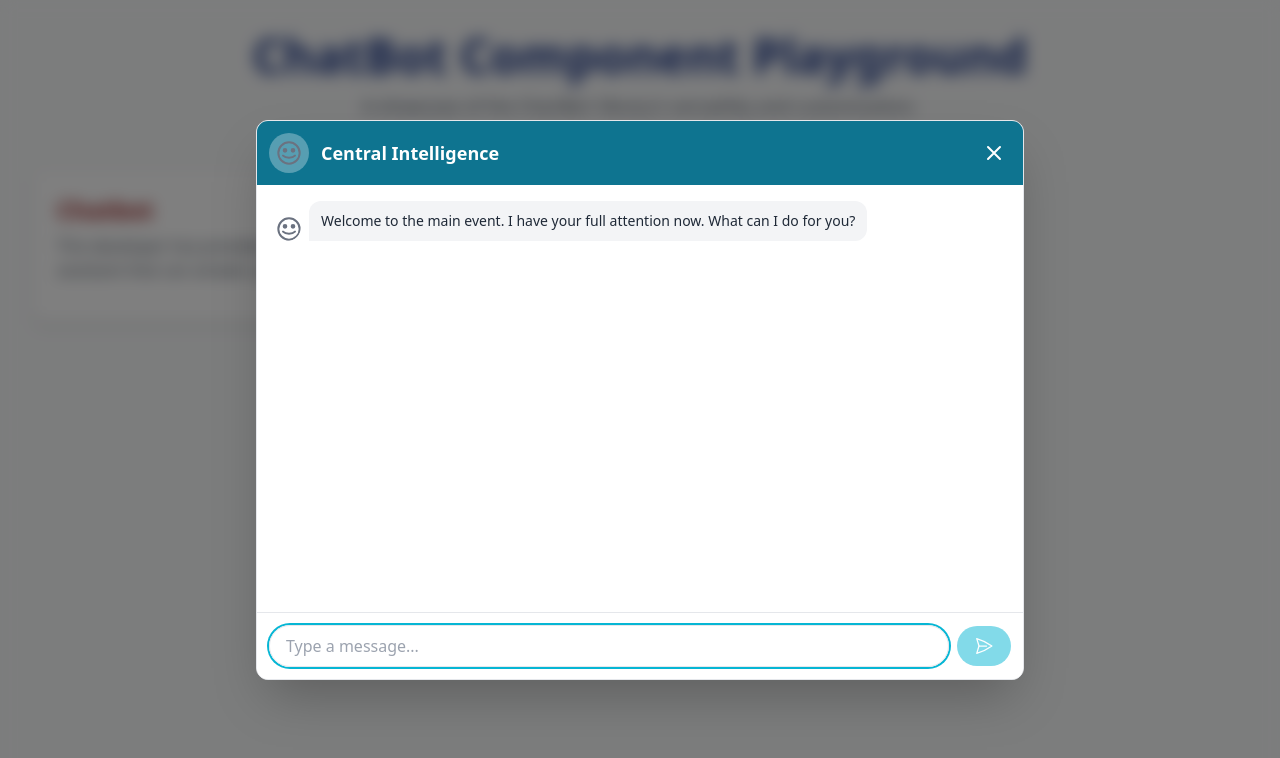
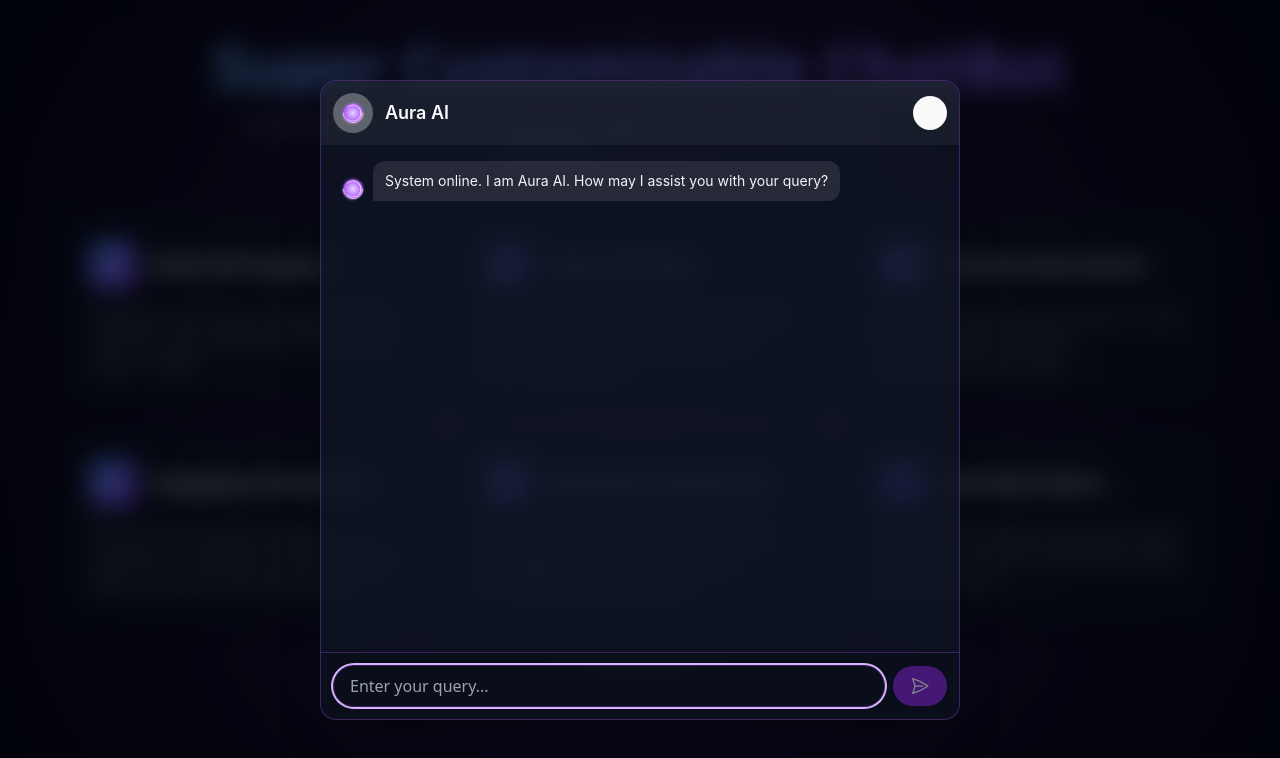
Before and after one commit to gauravRathod674/custom-chatbot, a React (Vite) app: page / in a window 1280 px wide. Both pictures are taken after a click on the button "Open Chat". Shown: the top 758 px of the page. Built offline with nearby package versions, Linux system fonts and the light colour scheme.

Commit message:
Add custom option for markdown and app.jsx design changes

```diff
--- a/src/App.jsx
+++ b/src/App.jsx
@@ -1,195 +1,279 @@
-import React, { useState } from "react";
-import { ChatBot } from "./index";
+import React from "react";
+import ChatBot from "./components/ChatBot";
 import "./App.css";
 
-const GEMINI_API_KEY = "AIzaSyBi0O2XvJRpWngtjvv2JswmGfnhESCy_20";
+const GEMINI_API_KEY = "GEMINI_API_KEY";
 
-const GeniusIcon = () => (
+// --- SVG Icons for Feature Cards ---
+const IconApi = () => (
   <svg
+    xmlns="http://www.w3.org/2000/svg"
+    fill="none"
     viewBox="0 0 24 24"
-    fill="none"
+    strokeWidth={1.5}
     stroke="currentColor"
-    strokeWidth="1.5"
-    className="w-full h-full"
+    className="w-6 h-6"
   >
     <path
       strokeLinecap="round"
       strokeLinejoin="round"
-      d="M8.25 3v1.5M4.5 8.25H3m18 0h-1.5M4.5 12H3m18 0h-1.5m-15 3.75H3m18 0h-1.5M8.25 21v-1.5M12 5.25v13.5"
+      d="M13.19 8.688a4.5 4.5 0 011.242 7.244l-4.5 4.5a4.5 4.5 0 01-6.364-6.364l1.757-1.757m13.35-.622l1.757-1.757a4.5 4.5 0 00-6.364-6.364l-4.5 4.5a4.5 4.5 0 001.242 7.244"
     />
+  </svg>
+);
+const IconTheme = () => (
+  <svg
+    xmlns="http://www.w3.org/2000/svg"
+    fill="none"
+    viewBox="0 0 24 24"
+    strokeWidth={1.5}
+    stroke="currentColor"
+    className="w-6 h-6"
+  >
     <path
       strokeLinecap="round"
       strokeLinejoin="round"
-      d="M12 3.75a9 9 0 018.883 9.75H3.117A9 9 0 0112 3.75z"
+      d="M9.53 16.122a3 3 0 00-5.78 1.128 2.25 2.25 0 01-2.4 2.245 4.5 4.5 0 008.4-2.245c0-.399-.078-.78-.22-1.128zm0 0a15.998 15.998 0 003.388-1.62m-5.043-.025a15.998 15.998 0 011.622-3.385m5.043.025a15.998 15.998 0 001.622-3.385m3.388 1.62a15.998 15.998 0 01-3.388-1.62m-16.5 7.499a15.993 15.993 0 0016.5 0m-16.5 0a15.993 15.993 0 0116.5 0m0 0a15.993 15.993 0 00-16.5 0"
+    />
+  </svg>
+);
+const IconBrain = () => (
+  <svg
+    xmlns="http://www.w3.org/2000/svg"
+    fill="none"
+    viewBox="0 0 24 24"
+    strokeWidth={1.5}
+    stroke="currentColor"
+    className="w-6 h-6"
+  >
+    <path
+      strokeLinecap="round"
+      strokeLinejoin="round"
+      d="M9.813 15.904L9 18.75l-.813-2.846a4.5 4.5 0 00-3.09-3.09L2.25 12l2.846-.813a4.5 4.5 0 003.09-3.09L9 5.25l.813 2.846a4.5 4.5 0 003.09 3.09L15.75 12l-2.846.813a4.5 4.5 0 00-3.09 3.09zM18.259 8.715L18 9.75l-.259-1.035a3.375 3.375 0 00-2.455-2.456L14.25 6l1.036-.259a3.375 3.375 0 002.455-2.456L18 2.25l.259 1.035a3.375 3.375 0 002.456 2.456L21.75 6l-1.035.259a3.375 3.375 0 00-2.456 2.456zM16.898 20.562L16.25 21.75l-.648-1.188a2.25 2.25 0 01-1.4-1.4l-1.188-.648 1.188-.648a2.25 2.25 0 011.4-1.4l.648-1.188.648 1.188a2.25 2.25 0 011.4 1.4l1.188.648-1.188.648a2.25 2.25 0 01-1.4 1.4z"
+    />
+  </svg>
+);
+const IconAnimate = () => (
+  <svg
+    xmlns="http://www.w3.org/2000/svg"
+    fill="none"
+    viewBox="0 0 24 24"
+    strokeWidth={1.5}
+    stroke="currentColor"
+    className="w-6 h-6"
+  >
+    <path
+      strokeLinecap="round"
+      strokeLinejoin="round"
+      d="M5.25 5.653c0-.856.917-1.398 1.667-.986l11.54 6.348a1.125 1.125 0 010 1.971l-11.54 6.347a1.125 1.125 0 01-1.667-.985V5.653z"
+    />
+  </svg>
+);
+const IconMarkdown = () => (
+  <svg
+    xmlns="http://www.w3.org/2000/svg"
+    fill="none"
+    viewBox="0 0 24 24"
+    strokeWidth={1.5}
+    stroke="currentColor"
+    className="w-6 h-6"
+  >
+    <path
+      strokeLinecap="round"
+      strokeLinejoin="round"
+      d="M16.862 4.487l1.687-1.688a1.875 1.875 0 112.652 2.652L6.832 19.82a4.5 4.5 0 01-1.897 1.13l-2.685.8.8-2.685a4.5 4.5 0 011.13-1.897L16.863 4.487zm0 0L19.5 7.125"
+    />
+  </svg>
+);
+const IconMore = () => (
+  <svg
+    xmlns="http://www.w3.org/2000/svg"
+    fill="none"
+    viewBox="0 0 24 24"
+    strokeWidth={1.5}
+    stroke="currentColor"
+    className="w-6 h-6"
+  >
+    <path
+      strokeLinecap="round"
+      strokeLinejoin="round"
+      d="M6.75 12a.75.75 0 11-1.5 0 .75.75 0 011.5 0zM12.75 12a.75.75 0 11-1.5 0 .75.75 0 011.5 0zM18.75 12a.75.75 0 11-1.5 0 .75.75 0 011.5 0z"
     />
   </svg>
 );
 
+const FeatureCard = ({ icon, title, children }) => (
+  <div className="relative p-6 bg-slate-900/70 border border-blue-500/20 rounded-2xl backdrop-blur-sm transition-all duration-300 hover:border-blue-400/50 hover:bg-slate-900 hover:-translate-y-1 shadow-lg shadow-slate-950/50 hover:shadow-xl hover:shadow-violet-500/20">
+    <div className="flex items-center gap-4">
+      <div className="flex-shrink-0 w-12 h-12 flex items-center justify-center rounded-xl bg-gradient-to-br from-blue-500 to-violet-600 text-white">
+        {icon}
+      </div>
+      <h3 className="text-xl font-bold text-slate-200">{title}</h3>
+    </div>
+    <p className="mt-4 text-slate-400 text-left">{children}</p>
+  </div>
+);
+
+const GlowingOrbIcon = () => (
+  <svg
+    viewBox="0 0 100 100"
+    xmlns="http://www.w3.org/2000/svg"
+    className="w-full h-full"
+  >
+    <defs>
+      <filter id="glow" x="-50%" y="-50%" width="200%" height="200%">
+        <feGaussianBlur stdDeviation="5" result="coloredBlur" />
+        <feMerge>
+          <feMergeNode in="coloredBlur" />
+          <feMergeNode in="SourceGraphic" />
+        </feMerge>
+      </filter>
+      <radialGradient
+        id="orbGradient"
+        cx="50%"
+        cy="50%"
+        r="50%"
+        fx="50%"
+        fy="50%"
+      >
+        <stop offset="0%" style={{ stopColor: "#e9d5ff", stopOpacity: 1 }} />
+        <stop offset="60%" style={{ stopColor: "#c084fc", stopOpacity: 1 }} />
+        <stop offset="100%" style={{ stopColor: "#a855f7", stopOpacity: 1 }} />
+      </radialGradient>
+    </defs>
+    <g filter="url(#glow)">
+      <circle cx="50" cy="50" r="30" fill="url(#orbGradient)" />
+      <path
+        d="M 25 50 A 25 25 0 0 1 75 50"
+        stroke="#f5d0fe"
+        strokeWidth="2.5"
+        fill="none"
+        transform="rotate(45 50 50)"
+      />
+      <path
+        d="M 25 50 A 25 25 0 0 0 75 50"
+        stroke="#f5d0fe"
+        strokeWidth="2.5"
+        fill="none"
+        transform="rotate(-45 50 50)"
+      />
+      <path
+        d="M 50 20 A 30 30 0 0 1 50 80"
+        stroke="#f5d0fe"
+        strokeWidth="2.5"
+        fill="none"
+        transform="rotate(90 50 50)"
+      />
+    </g>
+  </svg>
+);
+
 function App() {
-  const [powerUserMessages, setPowerUserMessages] = useState([
-    {
-      id: 1,
-      text: "I am a fully controlled bot. Ask me anything!",
-      sender: "bot",
+  const glassTheme = {
+    launcher: { backgroundColor: "#a855f7", iconColor: "#ffffff" },
+    header: {
+      backgroundColor: "rgba(255, 255, 255, 0.05)",
+      textColor: "#f9fafb",
+      fontFamily: "'Inter', sans-serif",
     },
-  ]);
-  const [isTyping, setIsTyping] = useState(false);
-
-  const handlePowerUserSend = (userMessage) => {
-    setPowerUserMessages((prev) => [
-      ...prev,
-      { id: Date.now(), text: userMessage, sender: "user" },
-    ]);
-    setIsTyping(true);
-    setTimeout(() => {
-      const botResponse = `This is my simulated AI response to: "${userMessage}"`;
-      setPowerUserMessages((prev) => [
-        ...prev,
-        { id: Date.now() + 1, text: botResponse, sender: "bot" },
-      ]);
-      setIsTyping(false);
-    }, 2000);
-  };
-
-  const corporateTheme = {
-    launcher: { backgroundColor: "#1e3a8a", iconColor: "#dbeafe" },
-    header: { backgroundColor: "#1e3a8a", textColor: "#eff6ff" },
+    window: {
+      backgroundColor: "rgba(17, 24, 39, 0.7)",
+      borderColor: "rgba(168, 85, 247, 0.3)",
+      borderRadius: "1rem",
+      placement: "center",
+      width: "min(640px, 90vw)",
+      height: "min(720px, 80vh)",
+      backdrop: true,
+      backdropColor: "rgba(0, 0, 0, 0.6)",
+      backdropBlur: "12px",
+      scrollbarThumbColor: "#a855f7",
+      scrollbarTrackColor: "rgba(255, 255, 255, 0.05)",
+    },
     messages: {
-      userBackgroundColor: "#2563eb",
-      botBackgroundColor: "#eef2ff",
-      botTextColor: "#1e3a8a",
-      bubbleShape: "square",
-      bubblePointer: false,
+      userBackgroundColor: "#7e22ce",
+      userTextColor: "#ffffff",
+      botBackgroundColor: "rgba(255, 255, 255, 0.1)",
+      botTextColor: "#f3f4f6",
+      fontFamily: "'Inter', sans-serif",
+      bubbleShape: "rounded",
+      animation: "typing",
+      // **NEW:** Complete Markdown styling for a cohesive look
+      markdownStyles: {
+        boldColor: "#c084fc",
+        italicColor: "#a78bfa",
+        linkColor: "#818cf8",
+        codeColor: "#f5d0fe",
+        codeBackgroundColor: "rgba(0, 0, 0, 0.3)",
       },
-    input: { focusRingColor: "#2563eb" },
-    window: {
-      placement: "bottom-left",
-      borderRadius: "0.25rem",
-      borderColor: "#dbeafe",
+    },
+    input: {
+      backgroundColor: "rgba(0, 0, 0, 0.2)",
+      textColor: "#f9fafb",
+      placeholderTextColor: "#9ca3af",
+      borderColor: "rgba(168, 85, 247, 0.3)",
+      focusRingColor: "#d8b4fe",
     },
   };
 
   return (
-    <div className="bg-gray-50 min-h-screen w-full font-sans text-gray-800 p-8">
+    <div className="fixed inset-0 bg-slate-950 overflow-hidden">
+      <div className="absolute inset-0 bg-grid-slate-800 [mask-image:linear-gradient(0deg,#000,rgba(0,0,0,0.6))]"></div>
+      <div className="absolute -top-1/2 -left-1/2 h-[200%] w-[200%] bg-[radial-gradient(circle_at_center,rgba(139,92,246,0.3)_0,rgba(139,92,246,0)_50%)] animate-pulse"></div>
+
+      <div className="relative z-10 flex flex-col items-center justify-center h-screen p-8">
         <header className="text-center mb-12">
-        <h1 className="text-5xl font-bold text-blue-900">
-          ChatBot Component Playground
+          <h1 className="text-5xl md:text-6xl font-bold text-transparent bg-clip-text bg-gradient-to-r from-blue-400 to-violet-500">
+            Super Customizable ChatBot
           </h1>
-        <p className="text-gray-600 mt-3 text-lg">
-          A showcase of the <code>ChatBot</code> library's versatility and
-          customization.
+          <p className="text-slate-400 mt-4 text-lg max-w-2xl">
+            A live demonstration of the component's powerful features and
+            theming capabilities.
           </p>
         </header>
 
-      <main className="grid grid-cols-1 md:grid-cols-2 gap-16 items-start">
-        {/* <div className="p-6 bg-white rounded-xl shadow-md border border-gray-200">
-          <h2 className="text-2xl font-semibold mb-2 text-blue-800">1. The "Plug & Play" User</h2>
-          <p className="mb-4 text-gray-600">This developer wants a chatbot that just works. No props are passed, so the component uses its beautiful, built-in defaults.</p>
-          <ChatBot  theme={{
-              window: {
-                placement: "center",
-                // You can still override the larger default size if you want
-                width: "60vw",
-                height: "70vh",
-                backdrop: true,
-                backdropColor: "rgba(0, 0, 0, 0.5)",
-                backdropBlur: "8px",
+        <div className="w-full max-w-6xl mx-auto mb-12">
+          <div className="grid grid-cols-1 md:grid-cols-2 lg:grid-cols-3 gap-8">
+            <FeatureCard icon={<IconApi />} title="Multi-API Support">
+              Integrates with Gemini, OpenAI, Claude, and Groq. Just provide
+              your API key and select a model.
+            </FeatureCard>
+            <FeatureCard icon={<IconTheme />} title="Deep Theming">
+              Customize every color, font, border, and size using a simple theme
+              object to match your brand.
+            </FeatureCard>
+            <FeatureCard icon={<IconBrain />} title="Custom Instructions">
+              Define a unique persona and set of rules for your chatbot using
+              the `customInstruction` prop.
+            </FeatureCard>
+            <FeatureCard icon={<IconAnimate />} title="Engaging Animations">
+              Choose from multiple message animations, including a smooth
+              "typing" effect to enhance user experience.
+            </FeatureCard>
+            <FeatureCard icon={<IconMarkdown />} title="Markdown Rendering">
+              Automatically renders rich, formatted messages from the AI's
+              response, including lists and bold text.
+            </FeatureCard>
+            <FeatureCard icon={<IconMore />} title="And Much More...">
+              Includes controlled/uncontrolled modes, accessibility features,
+              flexible placement, and much more.
+            </FeatureCard>
+          </div>
+        </div>
 
-                scrollbarThumbColor: "#0891b2", // A darker cyan
-                scrollbarTrackColor: "#f0f9ff", // A very light blue
-              },
-              launcher: { backgroundColor: "#0e7490" },
-              header: { backgroundColor: "#0e7490" },
-              messages: { userBackgroundColor: "#06b6d4", animation: "typing" },
-              input: { focusRingColor: "#06b6d4" },
-            }}/>
-        </div> */}
-        {/*
-        <div className="p-6 bg-white rounded-xl shadow-md border border-gray-200">
-          <h2 className="text-2xl font-semibold mb-2 text-green-800">2. The "Minimalist" User</h2>
-          <p className="mb-4 text-gray-600">This developer only needs to change the bot's identity. They pass a few simple props to set the name and welcome message.</p>
-          <ChatBot botName="Greeter" welcomeMessage="Hi there! Just wanted to say hello." />
-        </div> */}
+        <div className="h-24"></div>
 
-        {/* <div className="p-6 bg-white rounded-xl shadow-md border border-gray-200">
-          <h2 className="text-2xl font-semibold mb-2 text-indigo-800">3. The "Brand-Conscious" Themer</h2>
-          <p className="mb-4 text-gray-600">This developer needs the chatbot to match their corporate branding. They pass a comprehensive `theme` object.</p>
-          <ChatBot botName="CorpBot" botAvatar="https://placehold.co/40x40/1e3a8a/ffffff?text=C" welcomeMessage="Welcome. How may I be of assistance?" placeholderText="Enter corporate inquiry..." theme={corporateTheme} />
-        </div> */}
-
-        {/* <div className="p-6 bg-white rounded-xl shadow-md border border-gray-200">
-          <h2 className="text-2xl font-semibold mb-2 text-purple-800">4. The "Power User"</h2>
-          <p className="mb-4 text-gray-600">This developer is integrating a live API. They manage the conversation state and use `onSend`, `isTyping`, and the `messages` prop for full control.</p>
         <ChatBot
-            botName="Genius Bot"
-            botAvatar={<GeniusIcon />}
-            isOpen={true}
-            isTyping={isTyping}
-            disabled={isTyping}
-            onSend={handlePowerUserSend}
-            // **IMPROVEMENT**: Pass the messages state to make the component fully controlled
-            messages={powerUserMessages}
-            theme={{
-              window: { placement: 'bottom-right' },
-              messages: { userBackgroundColor: '#8b5cf6', botBackgroundColor: '#f5f3ff', botTextColor: '#5b21b6' },
-              header: { backgroundColor: '#8b5cf6' },
-              launcher: { backgroundColor: '#8b5cf6' },
-              input: { focusRingColor: '#8b5cf6' }
-            }}
-          />
-        </div> */}
-
-        {/* <div className="p-6 bg-white rounded-xl shadow-md border border-gray-200">
-          <h2 className="text-2xl font-semibold mb-2 text-red-800">5. The "Gemini-Powered" Bot</h2>
-          <p className="mb-4 text-gray-600">This developer has provided a Gemini API key. The bot is now a real AI assistant that can answer questions.</p>
-          <ChatBot
-            botName="Gemini Bot"
-            botAvatar={<GeniusIcon />}
-            isOpen={true}
-            welcomeMessage="I am powered by Gemini. How can I help you today?"
+          botName="Aura AI"
+          botAvatar={<GlowingOrbIcon />}
+          isOpen={false}
           geminiApiKey={GEMINI_API_KEY}
-            theme={{
-              window: { placement: 'bottom-right' },
-              messages: { userBackgroundColor: '#c026d3', botBackgroundColor: '#fdf4ff', botTextColor: '#701a75' },
-              header: { backgroundColor: '#c026d3' },
-              launcher: { backgroundColor: '#c026d3' },
-              input: { focusRingColor: '#c026d3' }
-            }}
-          />
-        </div> */}
-
-        <div className="p-6 bg-white rounded-xl shadow-md border border-gray-200">
-          <h2 className="text-2xl font-semibold mb-2 text-red-800"> Chatbot</h2>
-          <p className="mb-4 text-gray-600">
-            This developer has provided a Gemini API key. The bot is now a real
-            AI assistant that can answer questions.
-          </p>
-          <ChatBot
-            botName="Central Intelligence"
-            welcomeMessage="Welcome to the main event. I have your full attention now. What can I do for you?"
-            geminiApiKey={GEMINI_API_KEY}
-            geminiModelName="gemini-2.5-pro"
-            theme={{
-              window: {
-                placement: "center",
-                // You can still override the larger default size if you want
-                width: "60vw",
-                height: "70vh",
-                backdrop: true,
-                backdropColor: "rgba(0, 0, 0, 0.5)",
-                backdropBlur: "8px",
-
-                scrollbarThumbColor: "#0891b2", // A darker cyan
-                scrollbarTrackColor: "#f0f9ff", // A very light blue
-              },
-              launcher: { backgroundColor: "#0e7490" },
-              header: { backgroundColor: "#0e7490" },
-              messages: { userBackgroundColor: "#06b6d4", animation: "typing" },
-              input: { focusRingColor: "#06b6d4" },
-            }}
+          geminiModelName="gemini-1.5-pro-latest"
+          customInstruction="You are Aura AI, a cutting-edge assistant. Your answers should be clear, concise, and have a slightly futuristic tone. Use markdown like **bold**, *italics*, and lists where appropriate."
+          welcomeMessage="System online. I am Aura AI. How may I assist you with your query?"
+          placeholderText="Enter your query..."
+          theme={glassTheme}
         />
       </div>
-      </main>
     </div>
   );
 }
--- a/src/components/ChatBot.jsx
+++ b/src/components/ChatBot.jsx
@@ -118,7 +118,7 @@ const TypingIndicator = () => (
 );
 
 // --- Animation Components ---
-const DynamicTypingEffect = ({ fullText, onComplete }) => {
+const DynamicTypingEffect = ({ fullText, onComplete,components  }) => {
   const safeText = typeof fullText === "string" ? fullText : "";
   const [textToDisplay, setTextToDisplay] = useState("");
 
@@ -146,22 +146,22 @@ const DynamicTypingEffect = ({ fullText, onComplete }) => {
   }, [safeText, onComplete]);
 
   return (
-    <div
+     <div
       className="prose prose-sm max-w-none text-inherit prose-p:my-0 prose-headings:my-2 prose-ul:my-1 prose-li:my-0.5"
       style={{ color: "inherit" }}
     >
-      <ReactMarkdown>{textToDisplay || ""}</ReactMarkdown>
+      <ReactMarkdown components={components}>{textToDisplay || ""}</ReactMarkdown>
     </div>
   );
 };
 
-const AnimatedResponseMessage = ({ text, animationType }) => {
+const AnimatedResponseMessage = ({ text, animationType,components  }) => {
   const markdownClasses =
     "prose prose-sm max-w-none text-inherit prose-p:my-0 prose-headings:my-2 prose-ul:my-1 prose-li:my-0.5";
 
   switch (animationType) {
     case "typing":
-      return <DynamicTypingEffect fullText={text} />;
+      return <DynamicTypingEffect fullText={text} components={components} />;
     case "fade-in":
       return (
         <motion.div
@@ -170,7 +170,7 @@ const AnimatedResponseMessage = ({ text, animationType }) => {
           transition={{ duration: 1.5, ease: "easeOut" }}
         >
           <div className={markdownClasses}>
-            <ReactMarkdown>{text}</ReactMarkdown>
+            <ReactMarkdown components={components}>{text}</ReactMarkdown>
           </div>
         </motion.div>
       );
@@ -182,7 +182,7 @@ const AnimatedResponseMessage = ({ text, animationType }) => {
           transition={{ duration: 0.7, ease: "anticipate" }}
         >
           <div className={markdownClasses}>
-            <ReactMarkdown>{text}</ReactMarkdown>
+            <ReactMarkdown components={components}>{text}</ReactMarkdown>
           </div>
         </motion.div>
       );
@@ -194,7 +194,7 @@ const AnimatedResponseMessage = ({ text, animationType }) => {
           transition={{ duration: 1, ease: "backOut" }}
         >
           <div className={markdownClasses}>
-            <ReactMarkdown>{text}</ReactMarkdown>
+            <ReactMarkdown components={components}>{text}</ReactMarkdown>
           </div>
         </motion.div>
       );
@@ -207,7 +207,7 @@ const AnimatedResponseMessage = ({ text, animationType }) => {
           style={{ transformPerspective: 400 }}
         >
           <div className={markdownClasses}>
-            <ReactMarkdown>{text}</ReactMarkdown>
+            <ReactMarkdown components={components}>{text}</ReactMarkdown>
           </div>
         </motion.div>
       );
@@ -215,7 +215,7 @@ const AnimatedResponseMessage = ({ text, animationType }) => {
       // 'none' or unknown: just render statically
       return (
         <div className={markdownClasses}>
-          <ReactMarkdown>{text}</ReactMarkdown>
+          <ReactMarkdown components={components}>{text}</ReactMarkdown>
         </div>
       );
   }
@@ -228,14 +228,14 @@ const formatHistoryForApi = (messages) => {
   }
 
   // Merge consecutive messages from the same sender
-const mergedMessages = messages.reduce((acc, current) => {
+  const mergedMessages = messages.reduce((acc, current) => {
     const lastMessage = acc.length > 0 ? acc[acc.length - 1] : null;
 
     if (lastMessage && lastMessage.sender === current.sender) {
       // Create a new object with the updated text
       const updatedLastMessage = {
         ...lastMessage,
-        text: `${lastMessage.text}\n${current.text}`
+        text: `${lastMessage.text}\n${current.text}`,
       };
       // Replace the last item with the new, updated object
       acc[acc.length - 1] = updatedLastMessage;
@@ -349,7 +349,10 @@ const ChatBot = ({
   // Anthropic (Claude) client
   const anthropic = useMemo(() => {
     if (!anthropicApiKey) return null;
-    return new Anthropic({ apiKey: anthropicApiKey, dangerouslyAllowBrowser: true });
+    return new Anthropic({
+      apiKey: anthropicApiKey,
+      dangerouslyAllowBrowser: true,
+    });
   }, [anthropicApiKey]);
 
   // Groq client
@@ -357,7 +360,6 @@ const ChatBot = ({
     if (!grokApiKey) return null;
     return new Groq({ apiKey: grokApiKey, dangerouslyAllowBrowser: true });
   }, [grokApiKey]);
-
 
   // --- Theming Engine ---
   const mergedTheme = useMemo(() => {
@@ -386,6 +388,7 @@ const ChatBot = ({
         bubbleShape: "rounded",
         bubblePointer: true,
         animation: "fade-in",
+        markdownStyles: {},
       },
       input: {
         backgroundColor: "#ffffff",
@@ -455,6 +458,32 @@ const ChatBot = ({
     }),
     [mergedTheme]
   );
+
+  const markdownComponents = useMemo(() => {
+    const styles = mergedTheme.messages.markdownStyles || {};
+    return {
+      strong: ({ node, ...props }) => (
+        <strong style={{ color: styles.boldColor || "inherit" }} {...props} />
+      ),
+      em: ({ node, ...props }) => (
+        <em style={{ color: styles.italicColor || "inherit" }} {...props} />
+      ),
+      a: ({ node, ...props }) => (
+        <a style={{ color: styles.linkColor || "#3b82f6" }} {...props} />
+      ),
+      code: ({ node, ...props }) => (
+        <code
+          style={{
+            color: styles.codeColor || "inherit",
+            backgroundColor: styles.codeBackgroundColor || "rgba(0, 0, 0, 0.1)",
+            padding: "0.1rem 0.3rem",
+            borderRadius: "0.25rem",
+          }}
+          {...props}
+        />
+      ),
+    };
+  }, [mergedTheme.messages.markdownStyles]);
 
   // --- Effects ---
 
@@ -658,7 +687,7 @@ const ChatBot = ({
           : [];
 
         const grokHistory = messages.map((msg) => ({
-          role: msg.sender === 'bot' ? 'assistant' : 'user',
+          role: msg.sender === "bot" ? "assistant" : "user",
           content: msg.text,
         }));
 
@@ -671,7 +700,9 @@ const ChatBot = ({
           model: grokModelName,
         });
 
-        const text = chatCompletion.choices[0]?.message?.content?.trim() || "(no response)";
+        const text =
+          chatCompletion.choices[0]?.message?.content?.trim() ||
+          "(no response)";
 
         setMessages((prev) => [
           ...prev,
@@ -925,13 +956,14 @@ const ChatBot = ({
                         <AnimatedResponseMessage
                           text={msg.text}
                           animationType={mergedTheme.messages.animation}
+                          components={markdownComponents}
                         />
                       ) : (
                         <div
                           className="prose prose-sm max-w-none text-inherit prose-p:my-0 prose-headings:my-2 prose-ul:my-1 prose-li:my-0.5"
                           style={{ color: "inherit" }}
                         >
-                          <ReactMarkdown>{msg.text}</ReactMarkdown>
+                          <ReactMarkdown components={markdownComponents}>{msg.text}</ReactMarkdown>
                         </div>
                       )}
                     </motion.div>
```
Also changed, not shown: 1 other file (tests, documents, lock files or other folders). Lines whose indentation alone changed are shown as unchanged.
